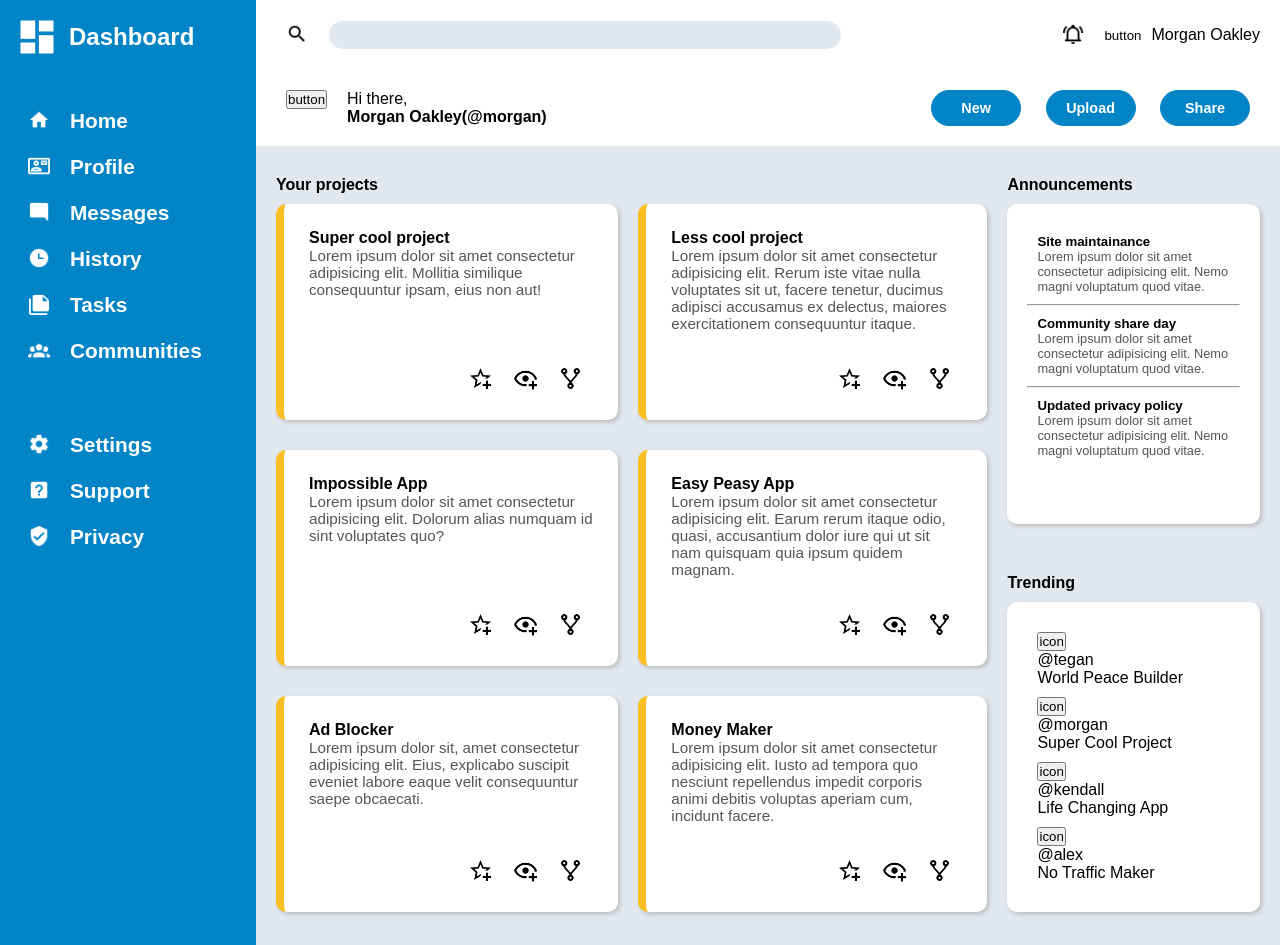
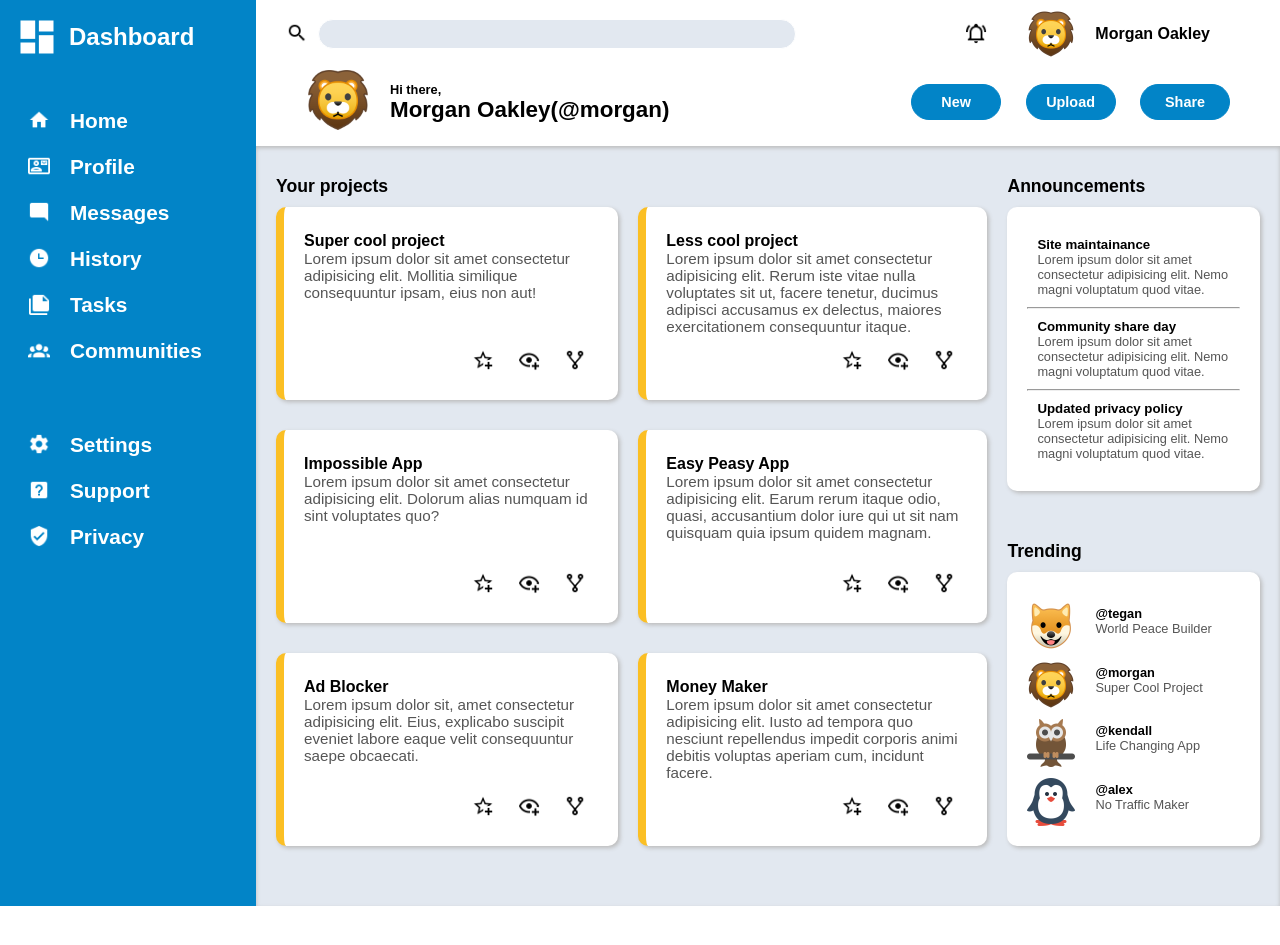
Before and after one commit to SerginoCroes/odin-admin-dashboard, a plain HTML site: page index.html in a window 1280 px wide. Shown: the top 945 px of the page. After the commit the page ends 906 px from the top, so only its background shows below. Drawn offline with Linux system fonts and the light colour scheme.

Commit message:
Finished for now

```diff
--- a/index.html
+++ b/index.html
@@ -12,7 +12,9 @@
 <body>
     <div class="page">
         <div class="menu">
-            <div class="logo"><img src="./img/view-dashboard.png" alt=""><h1>Dashboard</h1></div>
+            <div class="logo"><img src="./img/view-dashboard.png" alt="">
+                <h1>Dashboard</h1>
+            </div>
             <div class="menutop">
                 <div class="menuitem"><img src="./img/home.png" alt=""> Home</div>
                 <div class="menuitem"><img src="./img/card-account-mail-outline.png" alt=""> Profile</div>
@@ -35,13 +37,13 @@
                 </div>
                 <div class="topbuttons">
                     <button><img src="./img/bell-ring-outline.png" alt=""></button>
-                    <button>button</button>
-                    <span>Morgan Oakley</span>
+                    <img src="./img/22222-lion-face-icon.png" alt="">
+                    <p>Morgan Oakley</p>
                 </div>
             </div>
             <div class="bottomhead">
                 <div class="icon">
-                    <button>button</button>
+                    <img src="./img/22222-lion-face-icon.png" alt="">
                 </div>
                 <div class="welcome">
                     <p>Hi there,</p>
@@ -61,45 +63,58 @@
                 </div>
                 <div class="project">
                     <h4>Super cool project</h4>
-                    <p>Lorem ipsum dolor sit amet consectetur adipisicing elit. Mollitia similique consequuntur ipsam, eius non aut!
+                    <p>Lorem ipsum dolor sit amet consectetur adipisicing elit. Mollitia similique consequuntur ipsam,
+                        eius non aut!
                     </p>
                     <div class="probuttons">
-                        <img src="./img/star-plus-outline.png" alt=""><img src="./img/eye-plus-outline.png" alt=""><img src="./img/source-fork.png" alt="">
+                        <img src="./img/star-plus-outline.png" alt=""><img src="./img/eye-plus-outline.png" alt=""><img
+                            src="./img/source-fork.png" alt="">
                     </div>
                 </div>
                 <div class="project">
                     <h4>Less cool project</h4>
-                    <p>Lorem ipsum dolor sit amet consectetur adipisicing elit. Rerum iste vitae nulla voluptates sit ut, facere tenetur, ducimus adipisci accusamus ex delectus, maiores exercitationem consequuntur itaque.</p>
+                    <p>Lorem ipsum dolor sit amet consectetur adipisicing elit. Rerum iste vitae nulla voluptates sit
+                        ut, facere tenetur, ducimus adipisci accusamus ex delectus, maiores exercitationem consequuntur
+                        itaque.</p>
                     <div class="probuttons">
-                        <img src="./img/star-plus-outline.png" alt=""><img src="./img/eye-plus-outline.png" alt=""><img src="./img/source-fork.png" alt="">
+                        <img src="./img/star-plus-outline.png" alt=""><img src="./img/eye-plus-outline.png" alt=""><img
+                            src="./img/source-fork.png" alt="">
                     </div>
                 </div>
                 <div class="project">
                     <h4>Impossible App</h4>
-                    <p>Lorem ipsum dolor sit amet consectetur adipisicing elit. Dolorum alias numquam id sint voluptates quo?</p>
+                    <p>Lorem ipsum dolor sit amet consectetur adipisicing elit. Dolorum alias numquam id sint voluptates
+                        quo?</p>
                     <div class="probuttons">
-                        <img src="./img/star-plus-outline.png" alt=""><img src="./img/eye-plus-outline.png" alt=""><img src="./img/source-fork.png" alt="">
+                        <img src="./img/star-plus-outline.png" alt=""><img src="./img/eye-plus-outline.png" alt=""><img
+                            src="./img/source-fork.png" alt="">
                     </div>
                 </div>
                 <div class="project">
                     <h4>Easy Peasy App</h4>
-                    <p>Lorem ipsum dolor sit amet consectetur adipisicing elit. Earum rerum itaque odio, quasi, accusantium dolor iure qui ut sit nam quisquam quia ipsum quidem magnam.</p>
+                    <p>Lorem ipsum dolor sit amet consectetur adipisicing elit. Earum rerum itaque odio, quasi,
+                        accusantium dolor iure qui ut sit nam quisquam quia ipsum quidem magnam.</p>
                     <div class="probuttons">
-                        <img src="./img/star-plus-outline.png" alt=""><img src="./img/eye-plus-outline.png" alt=""><img src="./img/source-fork.png" alt="">
+                        <img src="./img/star-plus-outline.png" alt=""><img src="./img/eye-plus-outline.png" alt=""><img
+                            src="./img/source-fork.png" alt="">
                     </div>
                 </div>
                 <div class="project">
                     <h4>Ad Blocker</h4>
-                    <p>Lorem ipsum dolor sit, amet consectetur adipisicing elit. Eius, explicabo suscipit eveniet labore eaque velit consequuntur saepe obcaecati.</p>
+                    <p>Lorem ipsum dolor sit, amet consectetur adipisicing elit. Eius, explicabo suscipit eveniet labore
+                        eaque velit consequuntur saepe obcaecati.</p>
                     <div class="probuttons">
-                        <img src="./img/star-plus-outline.png" alt=""><img src="./img/eye-plus-outline.png" alt=""><img src="./img/source-fork.png" alt="">
+                        <img src="./img/star-plus-outline.png" alt=""><img src="./img/eye-plus-outline.png" alt=""><img
+                            src="./img/source-fork.png" alt="">
                     </div>
                 </div>
                 <div class="project">
                     <h4>Money Maker</h4>
-                    <p>Lorem ipsum dolor sit amet consectetur adipisicing elit. Iusto ad tempora quo nesciunt repellendus impedit corporis animi debitis voluptas aperiam cum, incidunt facere.</p>
+                    <p>Lorem ipsum dolor sit amet consectetur adipisicing elit. Iusto ad tempora quo nesciunt
+                        repellendus impedit corporis animi debitis voluptas aperiam cum, incidunt facere.</p>
                     <div class="probuttons">
-                        <img src="./img/star-plus-outline.png" alt=""><img src="./img/eye-plus-outline.png" alt=""><img src="./img/source-fork.png" alt="">
+                        <img src="./img/star-plus-outline.png" alt=""><img src="./img/eye-plus-outline.png" alt=""><img
+                            src="./img/source-fork.png" alt="">
                     </div>
                 </div>
             </div>
@@ -110,17 +125,20 @@
                 <div class="box">
                     <div class="message">
                         <h5>Site maintainance</h5>
-                        <p>Lorem ipsum dolor sit amet consectetur adipisicing elit. Nemo magni voluptatum quod vitae.</p>
+                        <p>Lorem ipsum dolor sit amet consectetur adipisicing elit. Nemo magni voluptatum quod vitae.
+                        </p>
                     </div>
                     <hr>
                     <div class="message">
                         <h5>Community share day</h5>
-                        <p>Lorem ipsum dolor sit amet consectetur adipisicing elit. Nemo magni voluptatum quod vitae.</p>
+                        <p>Lorem ipsum dolor sit amet consectetur adipisicing elit. Nemo magni voluptatum quod vitae.
+                        </p>
                     </div>
                     <hr>
                     <div class="message">
                         <h5>Updated privacy policy</h5>
-                        <p>Lorem ipsum dolor sit amet consectetur adipisicing elit. Nemo magni voluptatum quod vitae.</p>
+                        <p>Lorem ipsum dolor sit amet consectetur adipisicing elit. Nemo magni voluptatum quod vitae.
+                        </p>
                     </div>
                 </div>
             </div>
@@ -130,24 +148,32 @@
                 </div>
                 <div class="box">
                     <div class="trend">
-                        <button>icon</button>
-                        <p>@tegan</p>
-                        <p>World Peace Builder</p>
+                        <img src="./img/22214-dog-face-icon.png" alt="">
+                        <div class="text">
+                            <p class="nick">@tegan</p>
+                            <p class="about">World Peace Builder</p>
+                        </div>
                     </div>
                     <div class="trend">
-                        <button>icon</button>
-                        <p>@morgan</p>
-                        <p>Super Cool Project</p>
+                        <img src="./img/22222-lion-face-icon.png" alt="">
+                        <div class="text">
+                            <p class="nick">@morgan</p>
+                            <p class="about">Super Cool Project</p>
+                        </div>
                     </div>
                     <div class="trend">
-                        <button>icon</button>
-                        <p>@kendall</p>
-                        <p>Life Changing App</p>
+                        <img src="./img/owl_icon-icons.com_55307.png" alt="">
+                        <div class="text">
+                            <p class="nick">@kendall</p>
+                            <p class="about">Life Changing App</p>
+                        </div>
                     </div>
                     <div class="trend">
-                        <button>icon</button>
-                        <p>@alex</p>
-                        <p>No Traffic Maker</p>
+                        <img src="./img/penguin-icon.png" alt="">
+                        <div class="text">
+                            <p class="nick">@alex</p>
+                            <p class="about">No Traffic Maker</p>
+                        </div>
                     </div>
                 </div>
             </div>
--- a/style.css
+++ b/style.css
@@ -10,13 +10,13 @@ div {
 
 body {
     font-family: sans-serif;
-    overflow: hidden;
+   /* overflow: hidden; */
 }
 
 .page {
     display: grid;
     grid-template-columns: 1fr 4fr;
-    grid-template-rows: 1fr 5fr;
+    /* grid-template-rows: 1fr 5fr; */
     height: 100vh;
 }
 
@@ -100,7 +100,7 @@ body {
     grid-area: 1 / 1;
     display: grid;
     grid-template-columns: 1fr auto;
-    padding: 20px 20px;
+    padding: 10px 30px 0px 30px;
 }
 
 .tophead .search {
@@ -110,7 +110,7 @@ body {
 }
 
 .search button {
-    margin: 0px 10px;
+    margin: 0px;
     background-color: #ffffff;
     border: none;
 }
@@ -124,11 +124,12 @@ body {
     display: grid;
     grid-template-columns: auto auto auto;
     align-items: center;
+    padding: 0px 40px;
 }
 
 .search input{
     height: 30px;
-    width: 70%;
+    width: 80%;
     margin: 0px 10px;
     background-color: #e2e8f0;
     border: 1px solid #ffffff;
@@ -136,7 +137,6 @@ body {
 }
 
 .topbuttons button {
-    margin: 0px 10px;
     background-color: #ffffff;
     border: none;
 }
@@ -146,18 +146,44 @@ body {
     width: 22px;
 }
 
+.topbuttons img {
+    margin: 0px 20px;
+    width: 48px;
+    height: 48px;
+}
+
+.topbuttons p {
+    font-weight: bold;
+}
+
 .bottomhead {
     display: grid;
     grid-template-columns: auto 1fr auto;
-    padding: 20px;
+    align-items: center;
+    padding: 10px 40px;
 }
 
 .bottomhead .icon {
     margin: 0px 10px;
 }
 
+.icon img {
+    width: 64px;
+    height: 64px;
+}
+
 .bottomhead .welcome {
     margin: 0px 10px;
+}
+
+.welcome p{
+    font-size: 0.8rem;
+    font-weight: bold;
+}
+
+.welcome h4{
+    font-size: 1.4rem;
+    font-weight: bold;
 }
 
 .content {
@@ -166,7 +192,7 @@ body {
     grid-template-rows: repeat(2, 1fr);
     grid-template-columns: 10fr 4fr;
     padding: 0px 0px 30px;
-
+    box-shadow: inset 0px 2px 4px #bbbbbb;
     background-color: #e2e8f0;
 }
 
@@ -182,11 +208,15 @@ body {
     margin: 30px 20px 10px;
 }
 
+.title h4 {
+    font-size: 1.1rem;
+}
+
 .projects .project {
     display: grid;
     grid-template-rows: auto 1fr auto;
     margin: 0px 0px 30px 20px;
-    padding: 25px;
+    padding: 25px 20px;
     background-color: #ffffff;
     border-left: 8px solid #fbbf24;
     border-radius: 10px;
@@ -203,9 +233,9 @@ body {
 }
 
 .project .probuttons img {
-    width: 25px;
-    height: 25px;
-    margin: 0px 10px;
+    width: 22px;
+    height: 22px;
+    margin: 0px 12px;
 }
 
 .content .announce {
@@ -225,6 +255,10 @@ body {
     padding: 20px;
     border-radius: 10px;
     box-shadow: 2px 2px 4px #bbbbbb;
+}
+
+.box hr {
+    height: 1px;
 }
 
 .message {
@@ -256,5 +290,32 @@ body {
 }
 
 .trending .trend {
-    margin: 10px;
+    display: grid;
+    grid-template-columns: auto 1fr;
+    align-items: center;
+    font-size: 0.8rem;
 }
+
+.trend img {
+    grid-area: 1 / 1;
+    margin: 10px 20px 0px 0px;
+    width: 48px;
+    height: 48px;
+}
+
+.trend .text {
+    grid-area: 1 / 2;
+}
+
+.text .nick {
+    font-weight: bold;
+}
+
+.text .about {
+    color: #555555;
+}
+
+.box {
+    display: grid;
+    grid-template-rows: repeat(auto-fit, 1fr);
+}
```
Also changed, not shown: img/22214-dog-face-icon.png (added), img/22222-lion-face-icon.png (added), img/owl_icon-icons.com_55307.png (added), img/penguin-icon.png (added).
